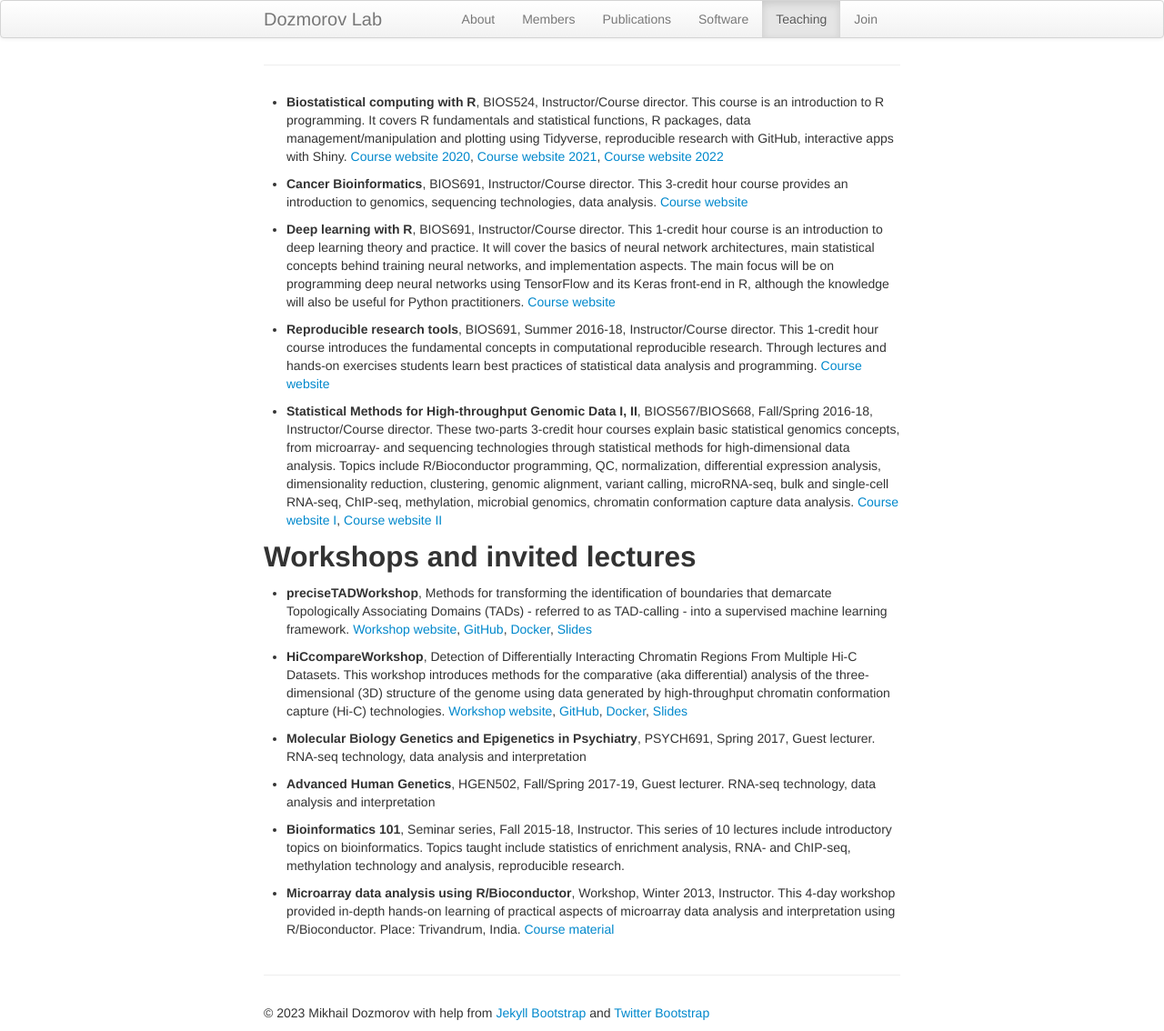
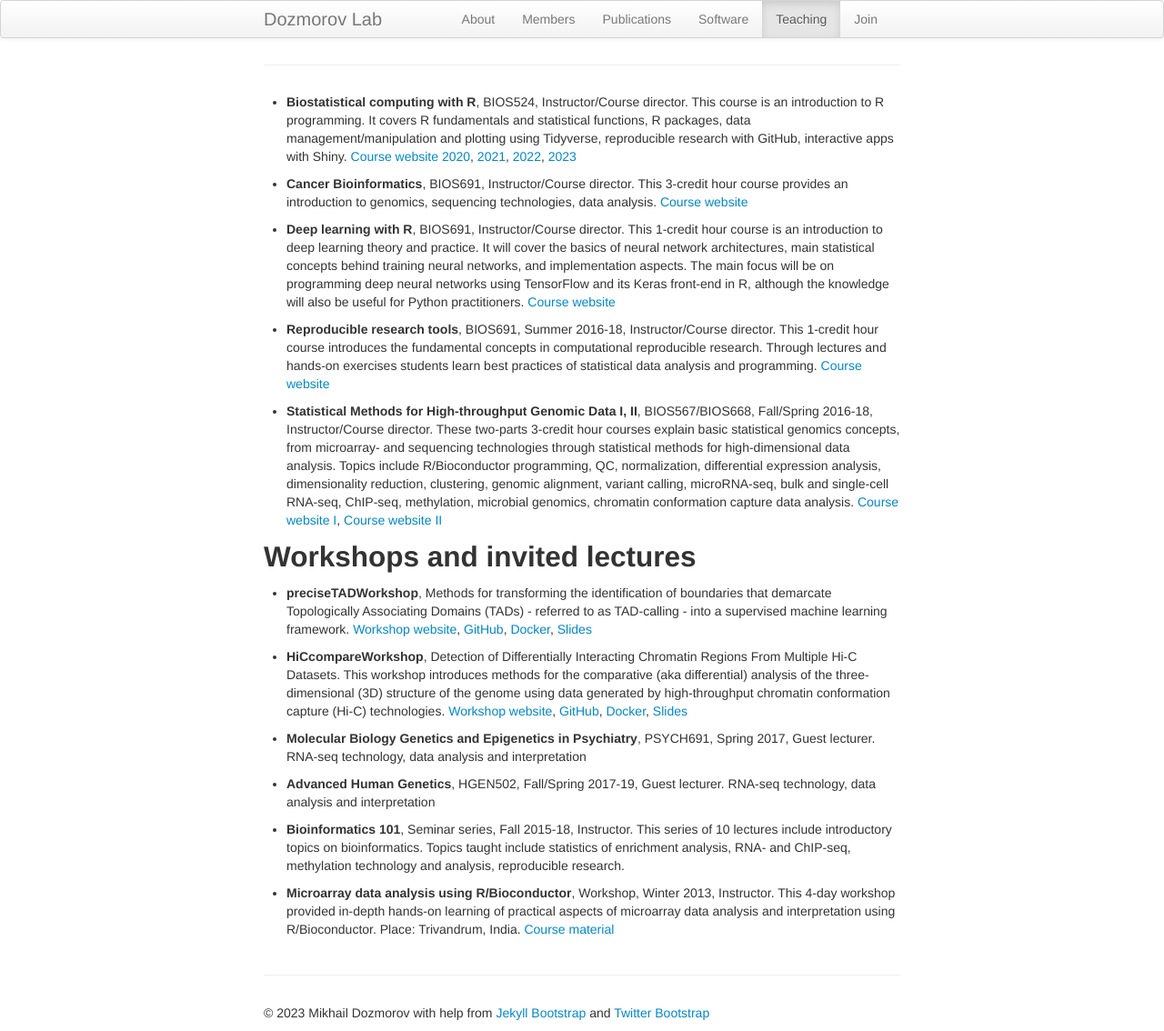
Before and after one commit to dozmorovlab/dozmorovlab.github.io, a Jekyll site: the page built from 05-teach.md, in a window 1280 px wide. Shown: the whole page at 91% size. Built offline with Jekyll 4.4.1, drawn with Linux system fonts in a browser that asks for light colours.

Commit message:
Add 2023 course

```diff
--- a/05-teach.md
+++ b/05-teach.md
@@ -6,7 +6,7 @@ permalink: "teaching.html"
 ---
 {% include JB/setup %}
 
-- **Biostatistical computing with R**, BIOS524, Instructor/Course director. This course is an introduction to R programming. It covers R fundamentals and statistical functions, R packages, data management/manipulation and plotting using Tidyverse, reproducible research with GitHub, interactive apps with Shiny. [Course website 2020](https://bios524-biostatistical-computing-r.netlify.app/), [Course website 2021](https://bios524-r-2021.netlify.app/), [Course website 2022](https://bios524-r-2022.netlify.app/)
+- **Biostatistical computing with R**, BIOS524, Instructor/Course director. This course is an introduction to R programming. It covers R fundamentals and statistical functions, R packages, data management/manipulation and plotting using Tidyverse, reproducible research with GitHub, interactive apps with Shiny. [Course website 2020](https://bios524-biostatistical-computing-r.netlify.app/), [2021](https://bios524-r-2021.netlify.app/), [2022](https://bios524-r-2022.netlify.app/), [2023](https://bios524-r-2023.netlify.app/)
 
 - **Cancer Bioinformatics**, BIOS691, Instructor/Course director. This 3-credit hour course provides an introduction to genomics, sequencing technologies, data analysis. [Course website](https://bios691-cancer-bioinformatics.netlify.app/)
 
```
